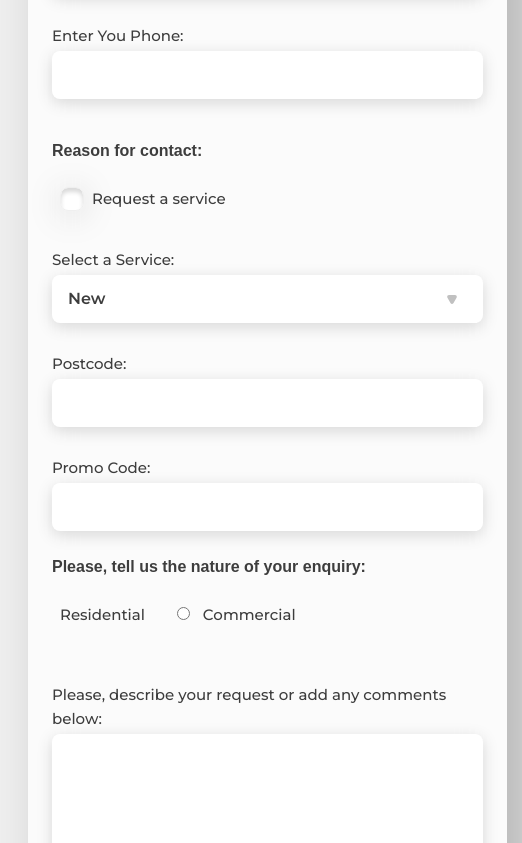
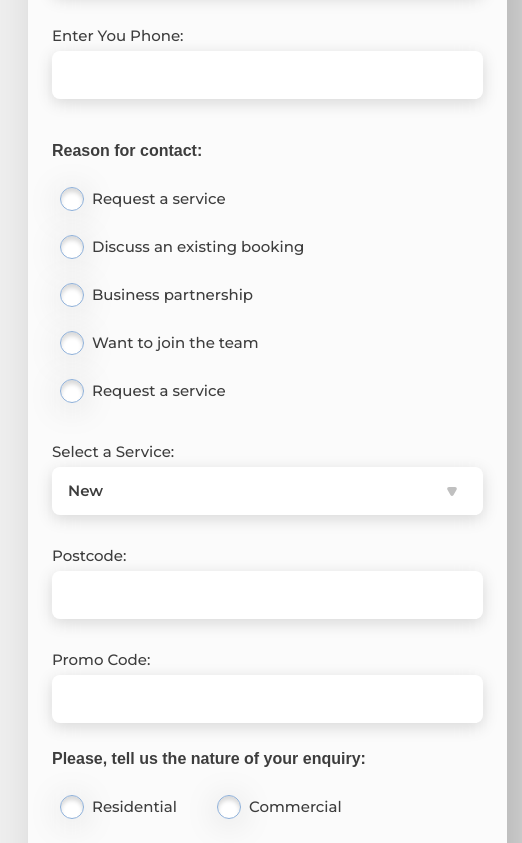
Before and after one commit to Gavgav2022/s-clean, a website: page app/contact.html in a window 1280 px wide. Shown: the part 417-1260 px from the top of the page, 758-1280 px from the left. Drawn offline with nearby package versions, Linux system fonts and the light colour scheme; files that its build step writes are made by us from their sources; a web font is replaced by a local one.

Commit message:
form contact

```diff
--- a/app/contact.html
+++ b/app/contact.html
@@ -262,9 +262,41 @@
                             <span class="contact__reason-title">Reason for contact:</span>
                             <ul class="contact__list">
                                 <li class="contact__item">
-                                    <label class="contact__checkmodf" for="contact__checkmodf">
-                                        <input class="contact__reason-radio1" type="radio" name="reason"
-                                            id="contact__reason-radio1">
+                                    <label class="contact__checkmodf" for="contact__checkmodf1">
+                                        <input class="contact__reason-radio1" type="radio" value="1" name="reason"
+                                            id="contact__checkmodf1">
+                                        <span class="contact__check3"></span>
+                                        Request a service
+                                    </label>
+                                </li>
+                                <li class="contact__item">
+                                    <label class="contact__checkmodf" for="contact__checkmodf2">
+                                        <input class="contact__reason-radio1" type="radio" value="2" name="reason"
+                                            id="contact__checkmodf2">
+                                        <span class="contact__check3"></span>
+                                        Discuss an existing booking
+                                    </label>
+                                </li>
+                                <li class="contact__item">
+                                    <label class="contact__checkmodf" for="contact__checkmodf3">
+                                        <input class="contact__reason-radio1" type="radio" value="3" name="reason"
+                                            id="contact__checkmodf3">
+                                        <span class="contact__check3"></span>
+                                        Business partnership
+                                    </label>
+                                </li>
+                                <li class="contact__item">
+                                    <label class="contact__checkmodf" for="contact__checkmodf4">
+                                        <input class="contact__reason-radio1" type="radio" value="4" name="reason"
+                                            id="contact__checkmodf4">
+                                        <span class="contact__check3"></span>
+                                        Want to join the team
+                                    </label>
+                                </li>
+                                <li class="contact__item">
+                                    <label class="contact__checkmodf" for="contact__checkmodf5">
+                                        <input class="contact__reason-radio1" type="radio" value="5" name="reason"
+                                            id="contact__checkmodf5">
                                         <span class="contact__check3"></span>
                                         Request a service
                                     </label>
@@ -290,14 +322,20 @@
                         <span class="contact__reason-title">Please, tell us the nature of your enquiry:</span>
                         <ul class="contact__list-enquiry">
                             <li class="contact__item">
-                                <input class="contact__reason-radio1" type="radio" name="enquiry"
-                                    id="contact__enquiry1">
-                                <label for="contact__enquiry1">Residential</label>
+                                <label for="contact__enquiry1" class="contact__enquiry1">
+                                    <input class="contact__reason-radio2" type="radio" name="enquiry"
+                                        id="contact__enquiry1">
+                                    <span class="contact__check3"></span>
+                                    Residential
+                                </label>
                             </li>
                             <li class="contact__item">
-                                <input class="contact__reason-radio2" type="radio" name="enquiry"
-                                    id="contact__enquiry2">
-                                <label for="contact__enquiry2">Commercial</label>
+                                <label for="contact__enquiry2" class="contact__enquiry1">
+                                    <input class="contact__reason-radio2" type="radio" name="enquiry"
+                                        id="contact__enquiry2">
+                                    <span class="contact__check3"></span>
+                                    Commercial
+                                </label>
                             </li>
                         </ul>
                         <label class="contact__comments-label" for="contact__comments">Please, describe your request or
@@ -338,7 +376,9 @@
                             </li>
                         </ul>
 
-
+                        <button class="contact__btn" type="submit">
+                            Reqest a Callback
+                        </button>
                     </form>
                 </div>
             </div>
--- a/app/scss/style.scss
+++ b/app/scss/style.scss
@@ -2347,7 +2347,8 @@ main {
 
     &__select,
     .select {
-        position: relative;
+        position: absolute;
+        left: 0;
         @extend %montserrat-600;
         padding: 4px 0 4px 16px;
         font-size: 16px;
@@ -2356,7 +2357,9 @@ main {
     }
 
     &__select-wrapper {
+        min-height: 48px;
         position: relative;
+        margin-bottom: 24px;
 
         &::before {
             content: "";
@@ -2387,7 +2390,8 @@ main {
         margin-bottom: 24px;
     }
 
-    .contact__reason-radio1 {
+    .contact__reason-radio1,
+    .contact__reason-radio2 {
         left: 0;
         top: 0;
         width: 10px;
@@ -2399,11 +2403,16 @@ main {
         &:checked+.contact__check3::before {
             opacity: 1;
             background-color: $blue;
-        }
-
-    }
-
-    &__checkmodf {
+
+            .contact__enquiry1 {
+                color: $blue;
+            }
+        }
+
+    }
+
+    &__checkmodf,
+    &__enquiry1 {
         position: relative;
         padding-left: 32px;
     }
@@ -2417,9 +2426,9 @@ main {
         height: 24px;
         cursor: pointer;
         background-color: $white;
-        border: 1px solid #EFEFEF;
+        border: 1px solid #8DAFD8;
         box-shadow: inset 0px 4px 4px rgba(0, 0, 0, 0.15);
-        border-radius: 8px;
+        border-radius: 50%;
         filter: drop-shadow(0px 4px 16px rgba(0, 0, 0, 0.15));
         transition: all .3s linear;
 
@@ -2448,13 +2457,16 @@ main {
         &::before {
             content: "";
             position: absolute;
-            width: 100%;
-            height: 100%;
+            width: 10px;
+            height: 10px;
+            top: 50%;
+            left: 50%;
+            transform: translate(-50%, -50%);
             background-image: url('../images/sprite.svg#v');
             background-repeat: no-repeat;
             background-size: contain;
             background-position: center;
-            border-radius: 8px;
+            border-radius: 50%;
             background-color: transparent;
             opacity: 0;
             transition: all .3s linear;
@@ -2484,8 +2496,13 @@ main {
         display: block;
         width: 100%;
         min-height: 48px;
+        padding: 4px 0 4px 16px;
         margin-bottom: 24px;
         border: none;
+        @extend %montserrat-600;
+        font-size: 15px;
+        line-height: 267%;
+        text-align: start;
         background: $white;
         box-shadow: 0px 4px 16px rgba(0, 0, 0, 0.15);
         border-radius: 8px;
@@ -2614,6 +2631,43 @@ main {
         }
     }
 
+    &__checkboxs-list {
+        margin-bottom: 48px;
+    }
+
+    &__checkmodf {
+        :focus {
+            color: $blue;
+        }
+    }
+
+    &__btn {
+        display: block;
+        margin: 0 auto;
+        padding: 8px 80px;
+        background-color: $blue;
+        border: none;
+        border-radius: 32px;
+        @extend %nunito-700;
+        color: $white;
+        font-size: 16px;
+        line-height: 250%;
+        box-shadow: 4px 4px 16px rgba(0, 117, 255, 0.35);
+        transition: box-shadow .3s linear;
+
+        &:focus {
+            box-shadow: 4px 4px 16px rgba(0, 117, 255, 0.35);
+        }
+
+        &:hover {
+            box-shadow: 8px 8px 32px rgba(0, 117, 255, 0.5);
+        }
+
+        &:active {
+            box-shadow: none;
+        }
+
+    }
 }
 
 .mb-80 {
```
